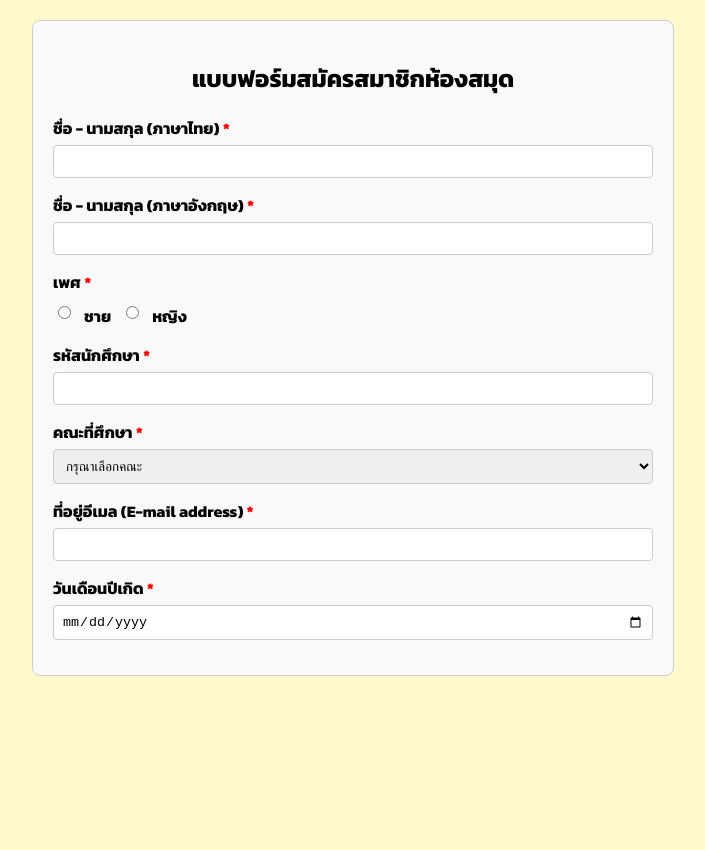
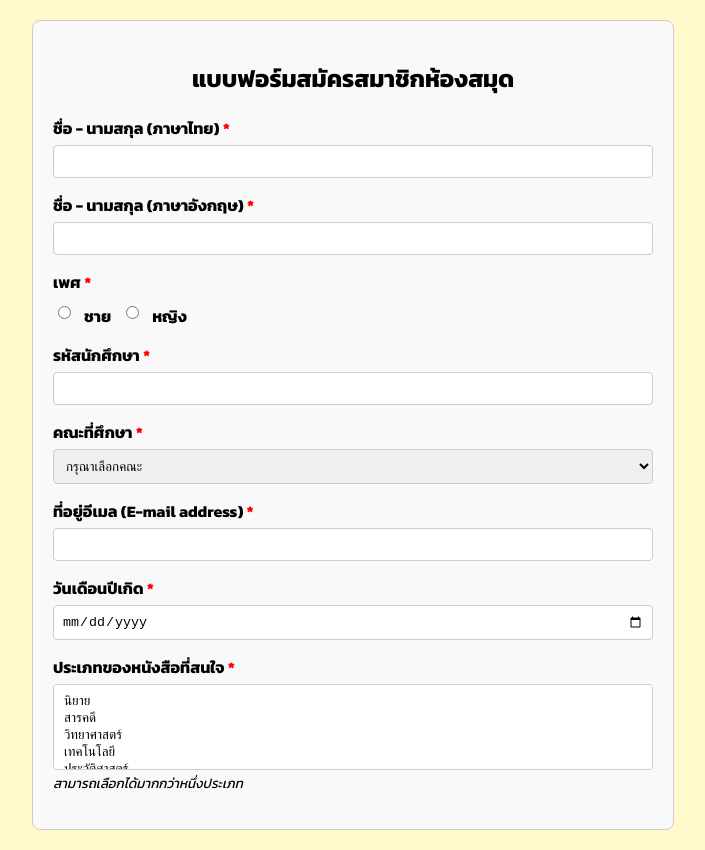
Before and after one commit to SaltedYogurt/6709616640_LibraryMembershipApplicationForm, a plain HTML site: page index.html in a window 1280 px wide. Shown: the whole page, without its empty margins (287-992 px from the left). Before the commit the page ends 800 px from the top, so only its background shows below. Drawn offline with Linux system fonts and the light colour scheme.

Commit message:
added book-type form

```diff
--- a/index.html
+++ b/index.html
@@ -56,6 +56,19 @@
                 <label for="birthdate">วันเดือนปีเกิด <span class="required">*</span></label>
                 <input type="date" id="birthdate" name="birthdate" required>
             </div>
+
+            <div class="form-group">
+                <label for="book-type">ประเภทของหนังสือที่สนใจ <span class="required">*</span></label>
+                <select id="book-type" name="book-type" multiple required>
+                    <option value="fiction">นิยาย</option>
+                    <option value="non-fiction">สารคดี</option>
+                    <option value="science">วิทยาศาสตร์</option>
+                    <option value="technology">เทคโนโลยี</option>
+                    <option value="history">ประวัติศาสตร์</option>
+                    <option value="arts">ศิลปะ</option>
+                </select>
+                <small><i>สามารถเลือกได้มากกว่าหนึ่งประเภท</i></small>
+            </div>
     </div>
 </body>
 </html>
```
